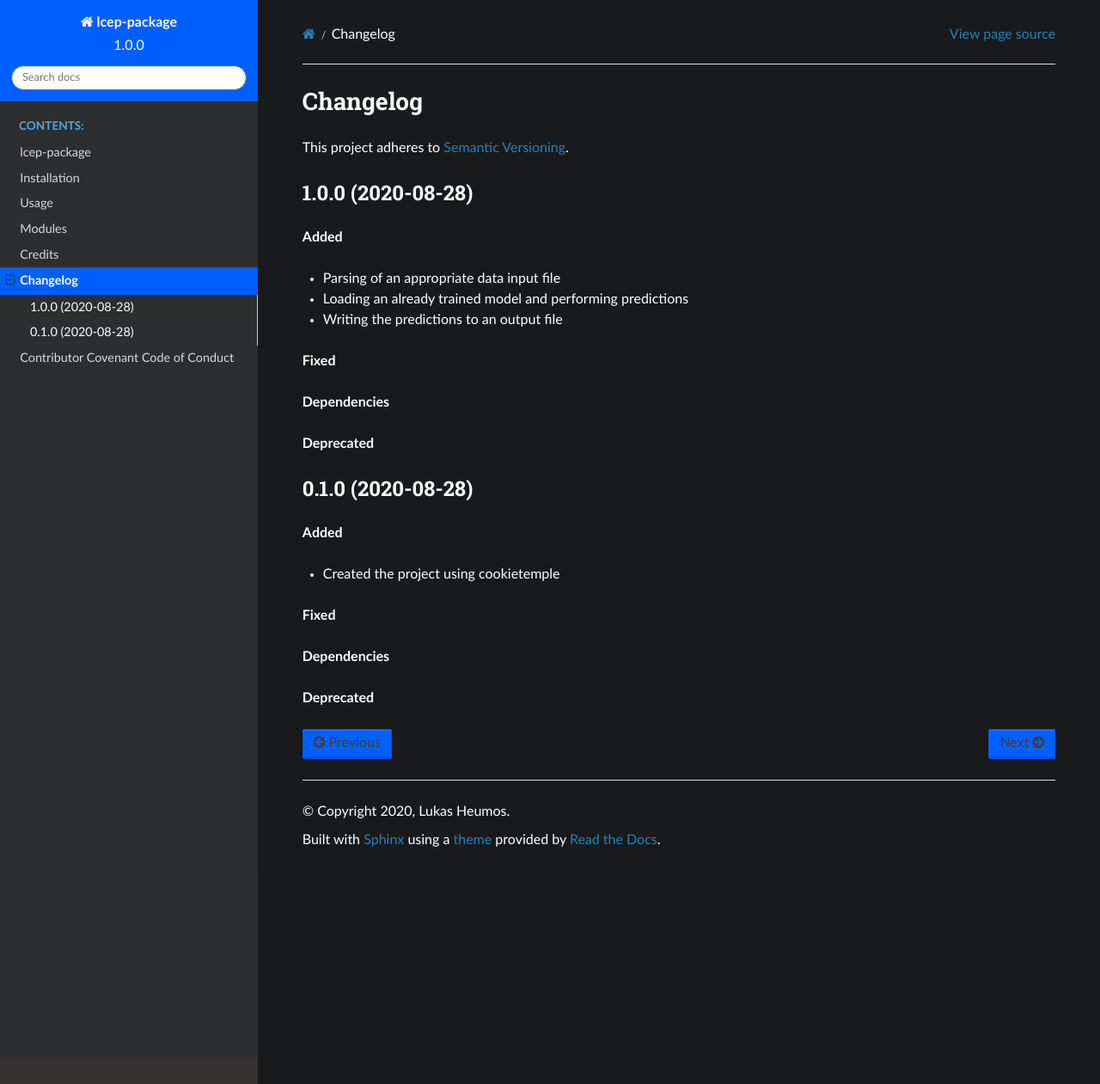
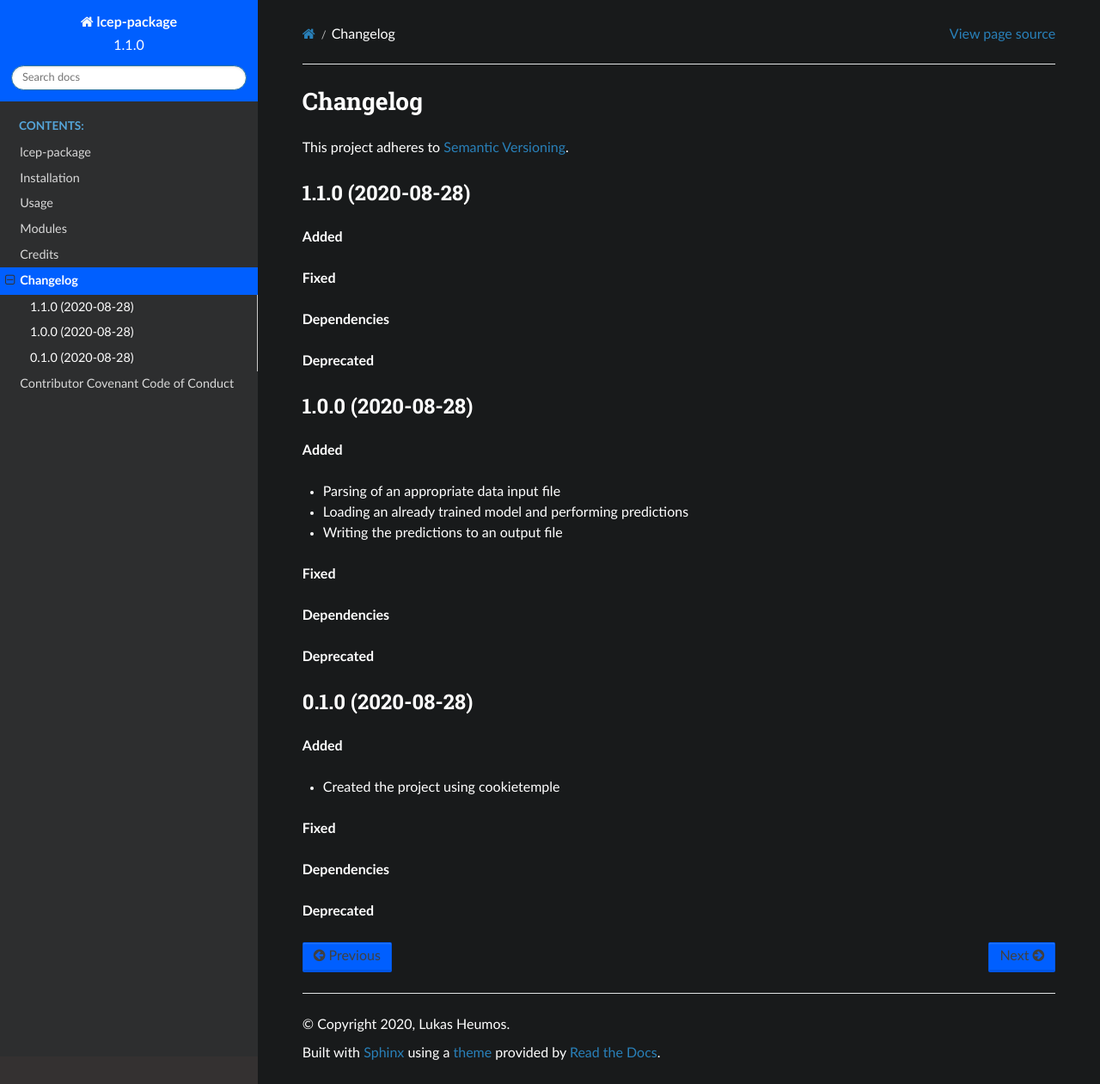
Before and after one commit to mlf-core/lcep-package, a Sphinx documentation site: the page built from docs/changelog.rst, in a window 1280 px wide and 1261 px high. Shown: the whole window at 86% size. Built offline with Sphinx 7.4.7 and the Read the Docs theme 2.0.0, drawn with Linux system fonts in a browser that asks for light colours.

Commit message:
Bump version from 1.0.0 to 1.1.0

```diff
--- a/CHANGELOG.rst
+++ b/CHANGELOG.rst
@@ -3,6 +3,18 @@ Changelog
 ==========
 
 This project adheres to `Semantic Versioning <https://semver.org/>`_.
+
+
+1.1.0 (2020-08-28)
+------------------
+
+**Added**
+
+**Fixed**
+
+**Dependencies**
+
+**Deprecated**
 
 
 1.0.0 (2020-08-28)
--- a/cookietemple.cfg
+++ b/cookietemple.cfg
@@ -1,5 +1,5 @@
 [bumpversion]
-current_version = 1.0.0
+current_version = 1.1.0
 
 [bumpversion_files_whitelisted]
 setup_file = setup.py
--- a/docs/conf.py
+++ b/docs/conf.py
@@ -53,9 +53,9 @@ author = "Lukas Heumos"
 # the built documents.
 #
 # The short X.Y version.
-version = '1.0.0'
+version = '1.1.0'
 # The full version, including alpha/beta/rc tags.
-release = '1.0.0'
+release = '1.1.0'
 
 # The language for content autogenerated by Sphinx. Refer to documentation
 # for a list of supported languages.
--- a/lcep_package/__init__.py
+++ b/lcep_package/__init__.py
@@ -2,4 +2,4 @@
 
 __author__ = """Lukas Heumos"""
 __email__ = 'lukas.heumos@posteo.net'
-__version__ = '1.0.0'
+__version__ = '1.1.0'
--- a/setup.py
+++ b/setup.py
@@ -72,6 +72,6 @@ setup(
     test_suite='tests',
     tests_require=test_requirements,
     url='https://github.com/mlf-core/lcep-package',
-    version='1.0.0',
+    version='1.1.0',
     zip_safe=False,
 )
```
Also changed, not shown: .cookietemple.yml.
